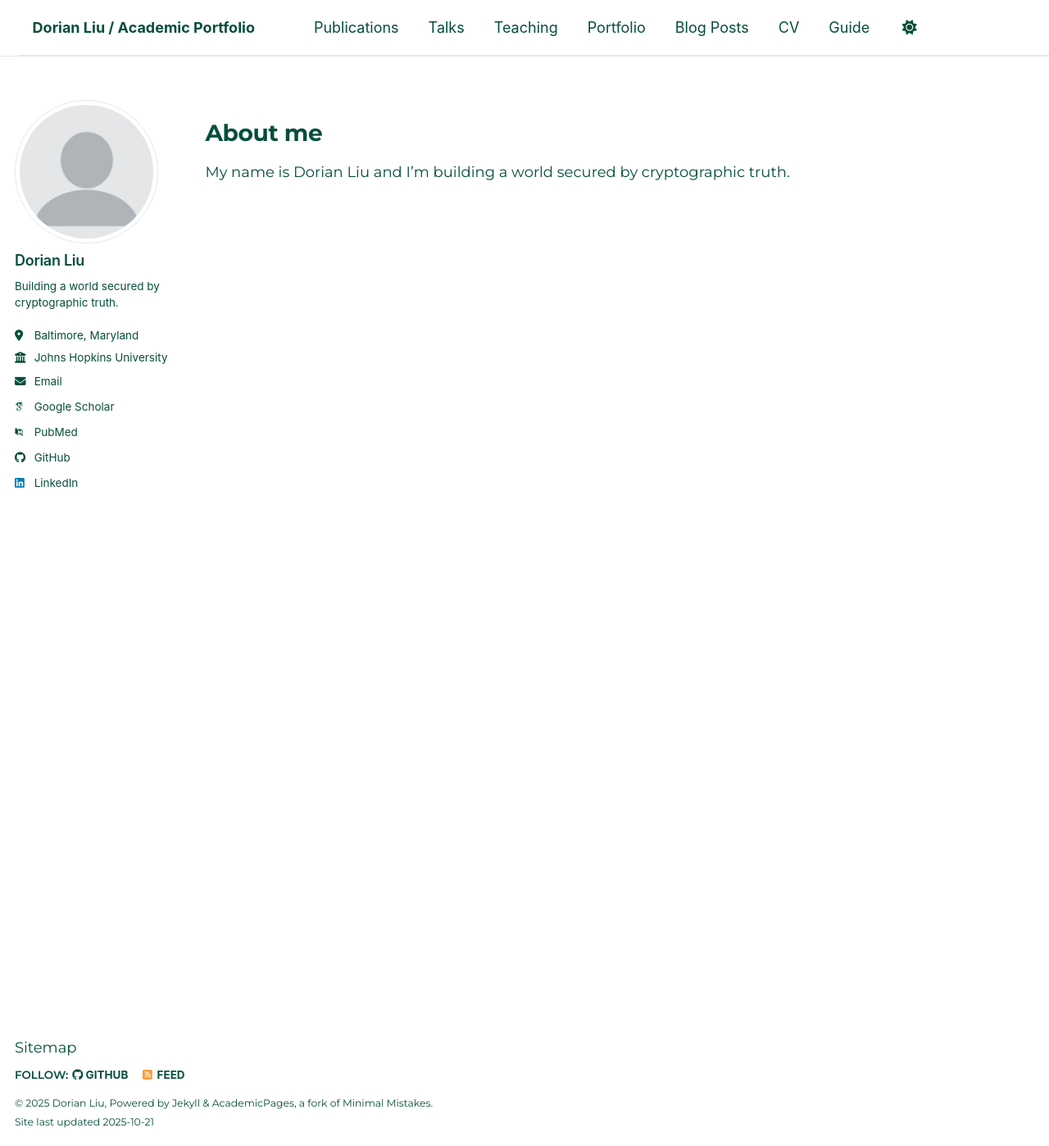
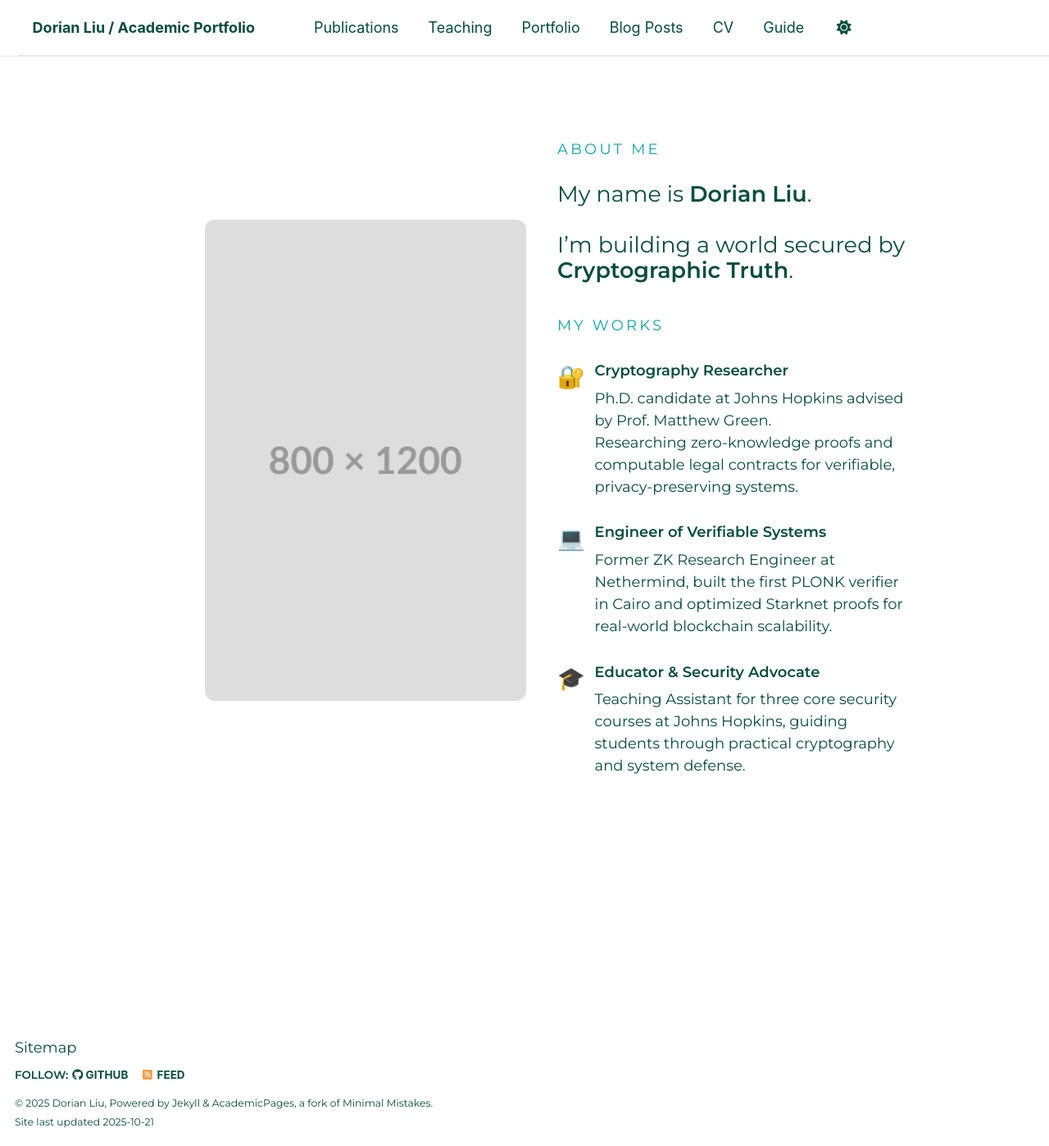
Before and after one commit to twliu-dorian/dorianliu-homepage, a Jekyll site: the page built from _pages/about.md, in a window 1280 px wide and 1398 px high. Shown: the whole window at 82% size. Built offline with Jekyll 4.4.1, drawn with Linux system fonts in a browser that asks for light colours; some web fonts are replaced; a script that is not in the unit is left out.

Commit message:
customize homepage & edit teaching pages

```diff
--- a/_data/navigation.yml
+++ b/_data/navigation.yml
@@ -11,8 +11,8 @@ main:
   - title: "Publications"
     url: /publications/
 
-  - title: "Talks"
-    url: /talks/
+  # - title: "Talks"
+  #   url: /talks/
 
   - title: "Teaching"
     url: /teaching/
--- a/_pages/about.md
+++ b/_pages/about.md
@@ -1,11 +1,55 @@
 ---
 permalink: /
-title: "About me"
+title: ""
 excerpt: "About me"
-author_profile: true
+author_profile: false
 redirect_from:
   - /about/
   - /about.html
 ---
 
-My name is Dorian Liu and I’m building a world secured by cryptographic truth.
+<!-- Split Layout: Left Image | Right Content -->
+<section class="g-split">
+  <div class="g-split__media">
+    <img src="/images/placeholder_800x1200.webp" alt="Dorian Liu">
+  </div>
+
+  <div class="g-split__content">
+    <p class="g-overline">About Me</p>
+
+    <p class="g-title">
+      My name is <strong>Dorian Liu</strong>.
+      <br><br>
+      I’m building a world secured by <strong>Cryptographic Truth</strong>.
+    </p>
+
+    <p class="g-overline">My Works</p>
+
+    <ul class="g-list">
+      <li class="g-item">
+        <span class="g-item__icon" aria-hidden="true">🔐 </span>
+        <div class="g-item__body">
+          <div class="g-item__title">Cryptography Researcher</div>
+          <div class="g-item__text">Ph.D. candidate at Johns Hopkins advised by Prof. Matthew Green. <br>Researching zero-knowledge proofs and computable legal contracts for verifiable, privacy-preserving systems.</div>
+        </div>
+      </li>
+
+      <li class="g-item">
+        <span class="g-item__icon" aria-hidden="true">💻 </span>
+        <div class="g-item__body">
+          <div class="g-item__title">Engineer of Verifiable Systems</div>
+          <div class="g-item__text">Former ZK Research Engineer at Nethermind, built the first PLONK verifier in Cairo and optimized Starknet proofs for real-world blockchain scalability.</div>
+        </div>
+      </li>
+
+      <li class="g-item">
+        <span class="g-item__icon" aria-hidden="true">🎓 </span>
+        <div class="g-item__body">
+          <div class="g-item__title">Educator & Security Advocate</div>
+          <div class="g-item__text"> Teaching Assistant for three core security courses at Johns Hopkins, guiding students through practical cryptography and system defense.</div>
+        </div>
+      </li>
+    </ul>
+
+  </div>
+</section>
--- a/_sass/custom/_overrides.scss
+++ b/_sass/custom/_overrides.scss
@@ -190,3 +190,91 @@ img {
 .toc__menu a {
   color: var(--global-border-color);
 }
+
+/* ========= About Me ========= */
+
+/* ===== Split container ===== */
+.g-split {
+  display: grid;
+  grid-template-columns: minmax(280px, 1fr) minmax(320px, 1.1fr);
+  gap: clamp(1.25rem, 3vw, 2.5rem);
+  align-items: center;
+  margin: 0;
+}
+
+/* left image */
+.g-split__media img {
+  width: 100%;
+  height: auto;
+  display: block;
+  object-fit: cover;
+  border-radius: 12px;
+}
+
+/* right content block */
+.g-split__content {
+}
+
+/* small overline */
+.g-overline {
+  letter-spacing: 0.18em;
+  text-transform: uppercase;
+  font-size: 0.8rem;
+  margin: 0 0 0.75rem 0;
+  color: var(--global-link-color);
+}
+
+/* main title */
+.g-title {
+  margin: 0 0 1rem 0;
+  line-height: 1.15;
+  font-size: 1.5rem !important;
+}
+
+/* subtitle under title */
+.g-subtitle {
+  margin: 0 0 1.25rem 0;
+}
+
+/* list container */
+.g-list {
+  list-style: none;
+  margin: 0;
+  padding: 0;
+  display: grid;
+  gap: 0.9rem;
+}
+
+/* list item: icon + body */
+.g-item {
+  display: grid;
+  grid-template-columns: 32px 1fr;
+  align-items: start;
+  gap: 0.75rem;
+}
+
+/* small round icon placeholder */
+.g-item__icon {
+  display: inline-block;
+  font-size: 1.5rem;
+  width: 32px;
+  height: 32px;
+  border-radius: 50%;
+}
+
+/* text blocks */
+.g-item__title {
+  font-weight: 600;
+  margin-bottom: 0.25rem;
+}
+.g-item__text {
+  line-height: 1.5;
+}
+
+/* responsive: stack on small screens */
+@media (max-width: 900px) {
+  .g-split {
+    grid-template-columns: 1fr;
+    gap: 4rem;
+  }
+}
```
Also changed, not shown: _teaching/2014-spring-teaching-1.md (deleted, +0 -20 lines), _teaching/2015-spring-teaching-2.md (deleted, +0 -20 lines), _teaching/2024-fall-teaching-1.md (added, +17 -0 lines), _teaching/2025-fall-teaching-2.md (added, +17 -0 lines), _teaching/2025-spring-teaching-1.md (added, +17 -0 lines), images/placeholder_400x400.png (added), images/placeholder_500x500.png (added), images/placeholder_800x1200.webp (added).
